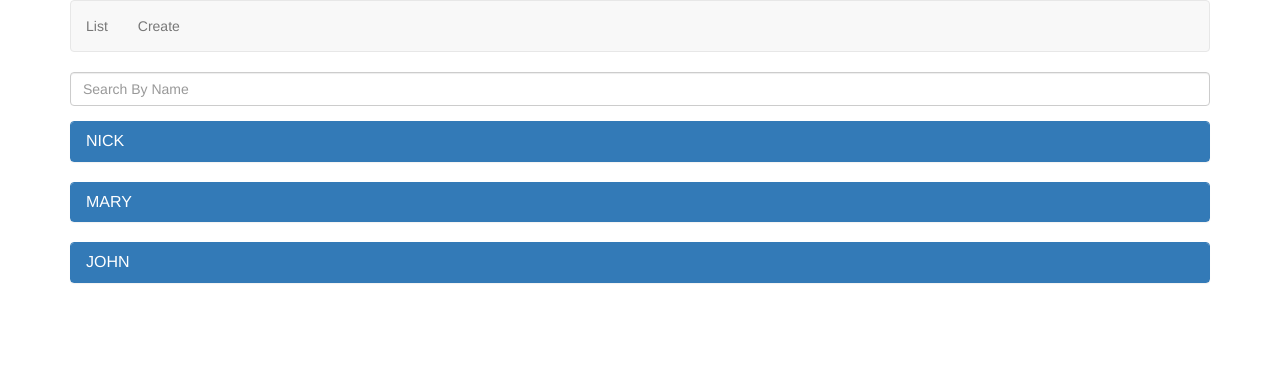
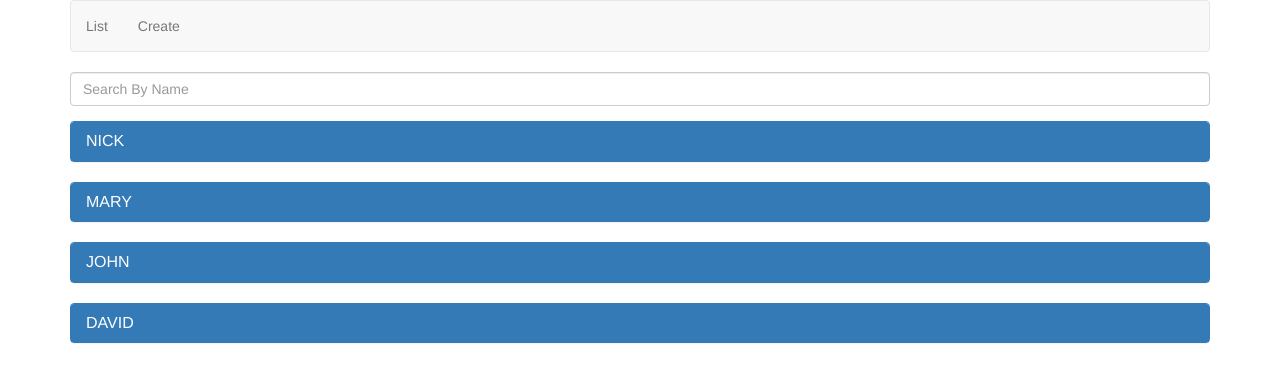
Before and after one commit to spchampa/AngularCRUD, an Angular app: page /list in a window 1280 px wide. Shown: the top 382 px of the page. Built offline with nearby package versions, Linux system fonts and the light colour scheme; data requests are answered from the project's data file.

Commit message:
Part 68: httpclient post example.

```diff
--- a/db.json
+++ b/db.json
@@ -32,6 +32,20 @@
       "department": "3",
       "isActive": false,
       "photoPath": "assets/images/john.png"
+    },
+    {
+      "id": 4,
+      "name": "David",
+      "gender": "Male",
+      "contactPreference": "Phone",
+      "phoneNumber": "2812345",
+      "email": "dave@dave.ca",
+      "dateOfBirth": "2022-01-15T07:00:00.000Z",
+      "department": "1",
+      "isActive": true,
+      "photoPath": "assets/images/mary.png",
+      "password": "aa",
+      "confirmPassword": "aa"
     }
   ]
 }
--- a/src/app/employees/create-employee.component.ts
+++ b/src/app/employees/create-employee.component.ts
@@ -76,9 +76,14 @@ export class CreateEmployeeComponent implements OnInit {
   }
 
   saveEmployee(): void {
-    const newEmployee: Employee = Object.assign({}, this.employee);
-    this._employeeService.save(newEmployee);
-    this.createEmployeeForm.reset();
-    this._router.navigate(['list']);
+    this._employeeService.save(this.employee).subscribe(
+      (data: Employee) => {
+        console.log(data);
+        this.createEmployeeForm.reset();
+        this._router.navigate(['list']);
+      },
+      (error: any) => console.log(error)
+    );
+
   }
 }
--- a/src/app/employees/employee.service.ts
+++ b/src/app/employees/employee.service.ts
@@ -7,7 +7,7 @@ import 'rxjs/add/operator/delay';
 import 'rxjs/add/operator/map';
 // import 'rxjs/add/operator/catch';
 import { catchError } from 'rxjs/operators';
-import { HttpClient, HttpErrorResponse } from '@angular/common/http';
+import { HttpClient, HttpErrorResponse, HttpHeaders } from '@angular/common/http';
 
 
 
@@ -70,13 +70,14 @@ export class EmployeeService {
     return this.listEmployees.find(e => e.id === id);
   }
 
-  save(employee: Employee) {
+  save(employee: Employee): Observable<Employee> {
     if (employee.id === null) {
-      const maxid = this.listEmployees.reduce(function(e1,e2) {
-        return (e1.id > e2.id) ? e1 : e2;
-      }).id;
-      employee.id = maxid + 1;
-      this.listEmployees.push(employee);
+      return this.httpClient.post<Employee>('http://localhost:3000/employees', employee, {
+        headers: new HttpHeaders({
+          'Content-Type': 'application/json'
+        })
+      })
+      //.pipe(catchError(this.handleError));
     } else {
       const foundIndex = this.listEmployees.findIndex(e => e.id === employee.id);
       this.listEmployees[foundIndex] = employee;
```
